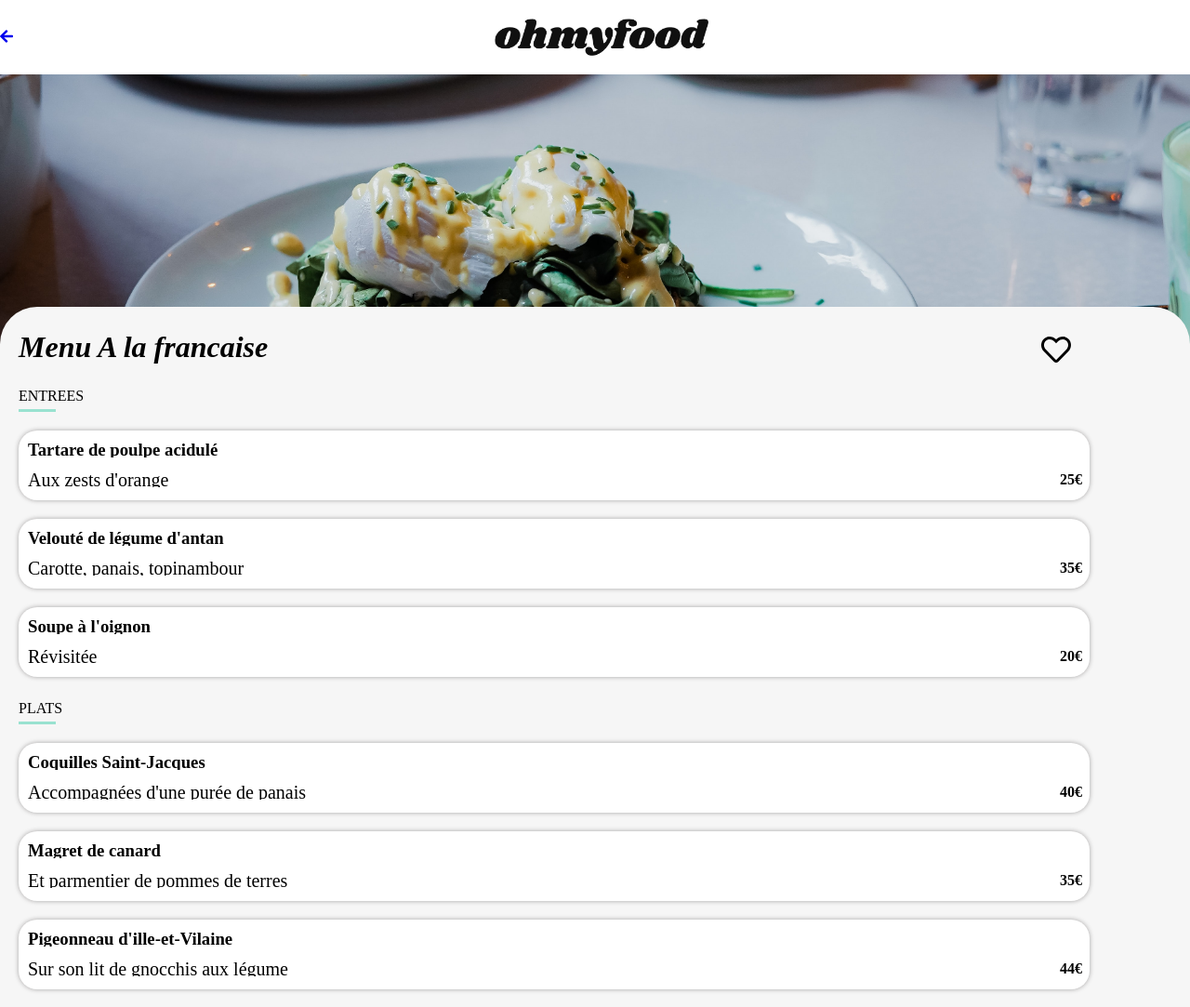
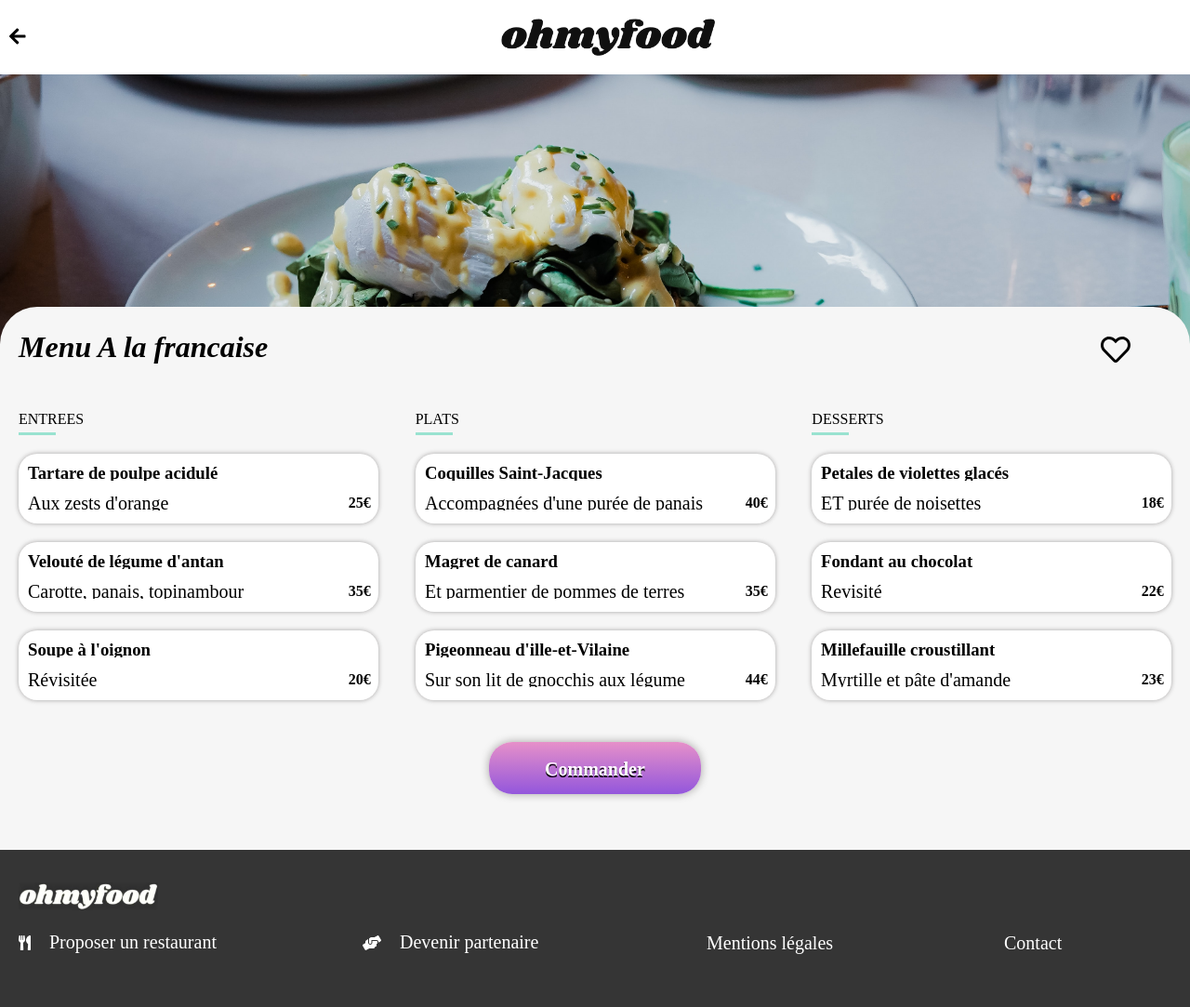
Before and after one commit to MMbaka/Michel_MBAKA_3_17032021, a website: page html/menuf.html in a window 1280 px wide. Shown: the top 1083 px of the page at 93% size. Drawn offline with Linux system fonts and the light colour scheme.

Commit message:
Mise à jour

```diff
--- a/html/menuf.html
+++ b/html/menuf.html
@@ -14,7 +14,7 @@
     </head>
     <body>
         <header class="hder">
-            <a href="../index.html" title="Page precédente"><i class="fas fa-arrow-left"></i></a>
+            <a href="../index.html" title="Page precédente"><i class="hder__i fas fa-arrow-left"></i></a>
             <div class="hder__logo">
                 <img
                     src="../img/logo/ohmyfood.png"
@@ -30,144 +30,146 @@
         </div>
         <div class="mnu">
             <div class="mnu_tit">
-                <div class="mnu_tit--i">
+                <span class="mnu_tit--i">
                    Menu A la francaise
-                </div>
-                <a href="#" title="Si vous adorez">
-                    <div class="mnu_tit--ii resto_img--1-iiii">
+                </span>
+                <div class="mnu_tit--ii resto_img--1-iiii">
+                    <a href="#" title="Si vous adorez">
                         <i class="resto_img--1-iiii_v far fa-heart fa-2x"></i>
                         <i class="resto_img--1-iiii_w fas fa-heart fa-2x"></i>
-                    </div>
                     </a>
-        </div>
-            <div class="mnu_ent"><!--Section Entrées-->
-                <div class="mnu_ent--tit">
+                </div>
+            </div>
+            <div class="mnu_bloc">
+            <div class="mnu_bloc_ent"><!--Section Entrées-->
+                <div class="mnu_bloc_ent--tit">
                     ENTREES
                 </div>
-                <section class="mnu_ent--lst">
-                    <div class="mnu_ent--lst-1  delay-0">
-                        <div class="mnu_ent--lst-1i ">
-                            <h3 class="mnu_ent--lst-1i_1 ">Tartare de poulpe acidulé</h3>
-                            <p class="mnu_ent--lst-1i_2 ">Aux zests d'orange</p>
+                <section class="mnu_bloc_ent--lst">
+                    <div class="mnu_bloc_ent--lst-1  delay-0">
+                        <div class="mnu_bloc_ent--lst-1i ">
+                            <h3 class="mnu_bloc_ent--lst-1i_1 ">Tartare de poulpe acidulé</h3>
+                            <p class="mnu_bloc_ent--lst-1i_2 ">Aux zests d'orange</p>
                         </div>
-                        <div class="mnu_ent--lst-1ii ">25€</div>
-                        <div class="mnu_ent--lst-1iii ">
-                            <div class="mnu_ent--lst-1iii_v ">
-                                <i class="mnu_ent--lst-1iii_v_1 fas fa-check-circle" style=" color:white;font-size: 25px"></i>
+                        <div class="mnu_bloc_ent--lst-1ii ">25€</div>
+                        <div class="mnu_bloc_ent--lst-1iii ">
+                            <div class="mnu_bloc_ent--lst-1iii_v ">
+                                <i class="mnu_bloc_ent--lst-1iii_v_1 fas fa-check-circle" style=" color:white;font-size: 25px"></i>
                             </div>
                         </div>
                     </div>
-                    <div class="mnu_ent--lst-1  delay-1">
-                        <div class="mnu_ent--lst-1i ">
-                            <h3 class="mnu_ent--lst-1i_1 ">Velouté de légume d'antan</h3>
-                            <p class="mnu_ent--lst-1i_2 ">Carotte, panais, topinambour</p>
+                    <div class="mnu_bloc_ent--lst-1  delay-1">
+                        <div class="mnu_bloc_ent--lst-1i ">
+                            <h3 class="mnu_bloc_ent--lst-1i_1 ">Velouté de légume d'antan</h3>
+                            <p class="mnu_bloc_ent--lst-1i_2 ">Carotte, panais, topinambour</p>
                         </div>
-                        <div class="mnu_ent--lst-1ii ">35€</div>
-                        <div class="mnu_ent--lst-1iii ">
-                            <div class="mnu_ent--lst-1iii_v ">
-                                <i class="mnu_ent--lst-1iii_v_1 fas fa-check-circle" style=" color:white;font-size: 25px"></i>
+                        <div class="mnu_bloc_ent--lst-1ii ">35€</div>
+                        <div class="mnu_bloc_ent--lst-1iii ">
+                            <div class="mnu_bloc_ent--lst-1iii_v ">
+                                <i class="mnu_bloc_ent--lst-1iii_v_1 fas fa-check-circle" style=" color:white;font-size: 25px"></i>
                             </div>
                         </div>
                     </div>
-                    <div class="mnu_ent--lst-1  delay-2">
-                        <div class="mnu_ent--lst-1i ">
-                            <h3 class="mnu_ent--lst-1i_1 ">Soupe à l'oignon</h3>
-                            <p class="mnu_ent--lst-1i_2 ">Révisitée</p>
+                    <div class="mnu_bloc_ent--lst-1  delay-2">
+                        <div class="mnu_bloc_ent--lst-1i ">
+                            <h3 class="mnu_bloc_ent--lst-1i_1 ">Soupe à l'oignon</h3>
+                            <p class="mnu_bloc_ent--lst-1i_2 ">Révisitée</p>
                         </div>
-                        <div class="mnu_ent--lst-1ii ">20€</div>
-                        <div class="mnu_ent--lst-1iii ">
-                            <div class="mnu_ent--lst-1iii_v ">
-                                <i class="mnu_ent--lst-1iii_v_1 fas fa-check-circle" style=" color:white;font-size: 25px"></i>
+                        <div class="mnu_bloc_ent--lst-1ii ">20€</div>
+                        <div class="mnu_bloc_ent--lst-1iii ">
+                            <div class="mnu_bloc_ent--lst-1iii_v ">
+                                <i class="mnu_bloc_ent--lst-1iii_v_1 fas fa-check-circle" style=" color:white;font-size: 25px"></i>
                             </div>
                         </div>
                     </div>
                 </section>
             </div>
-            <div class="mnu_plat"><!--Section Plats-->
-                <div class="mnu_plat--tit">
+            <div class="mnu_bloc_plat"><!--Section Plats-->
+                <div class="mnu_bloc_plat--tit">
                     PLATS
                 </div>
-                <section class="mnu_plat--lst">
-                    <div class="mnu_plat--lst-1  delay-3">
-                        <div class="mnu_plat--lst-1i ">
-                            <h3 class="mnu_plat--lst-1i_1 ">Coquilles Saint-Jacques</h3>
-                            <p class="mnu_plat--lst-1i_2 ">Accompagnées d'une purée de panais</p>
+                <section class="mnu_bloc_plat--lst">
+                    <div class="mnu_bloc_plat--lst-1  delay-3">
+                        <div class="mnu_bloc_plat--lst-1i ">
+                            <h3 class="mnu_bloc_plat--lst-1i_1 ">Coquilles Saint-Jacques</h3>
+                            <p class="mnu_bloc_plat--lst-1i_2 ">Accompagnées d'une purée de panais</p>
                         </div>
-                        <div class="mnu_plat--lst-1ii ">40€</div>
-                        <div class="mnu_plat--lst-1iii ">
-                            <div class="mnu_plat--lst-1iii_v ">
-                                <i class="mnu_plat--lst-1iii_v_1 fas fa-check-circle" style=" color:white;font-size: 25px"></i>
+                        <div class="mnu_bloc_plat--lst-1ii ">40€</div>
+                        <div class="mnu_bloc_plat--lst-1iii ">
+                            <div class="mnu_bloc_plat--lst-1iii_v ">
+                                <i class="mnu_bloc_plat--lst-1iii_v_1 fas fa-check-circle" style=" color:white;font-size: 25px"></i>
                             </div>
                         </div>
                     </div>
-                    <div class="mnu_plat--lst-1  delay-4">
-                        <div class="mnu_plat--lst-1i ">
-                            <h3 class="mnu_plat--lst-1i_1 ">Magret de canard</h3>
-                            <p class="mnu_plat--lst-1i_2 ">Et parmentier de pommes de terres</p>
+                    <div class="mnu_bloc_plat--lst-1  delay-4">
+                        <div class="mnu_bloc_plat--lst-1i ">
+                            <h3 class="mnu_bloc_plat--lst-1i_1 ">Magret de canard</h3>
+                            <p class="mnu_bloc_plat--lst-1i_2 ">Et parmentier de pommes de terres</p>
                         </div>
-                        <div class="mnu_plat--lst-1ii ">35€</div>
-                        <div class="mnu_plat--lst-1iii ">
-                            <div class="mnu_plat--lst-1iii_v ">
-                                <i class="mnu_plat--lst-1iii_v_1 fas fa-check-circle" style=" color:white;font-size: 25px"></i>
+                        <div class="mnu_bloc_plat--lst-1ii ">35€</div>
+                        <div class="mnu_bloc_plat--lst-1iii ">
+                            <div class="mnu_bloc_plat--lst-1iii_v ">
+                                <i class="mnu_bloc_plat--lst-1iii_v_1 fas fa-check-circle" style=" color:white;font-size: 25px"></i>
                             </div>
                         </div>
                     </div>
-                    <div class="mnu_plat--lst-1  delay-5">
-                        <div class="mnu_plat--lst-1i ">
-                            <h3 class="mnu_plat--lst-1i_1 ">Pigeonneau d'ille-et-Vilaine</h3>
-                            <p class="mnu_plat--lst-1i_2 ">Sur son lit de gnocchis aux légume</p>
+                    <div class="mnu_bloc_plat--lst-1  delay-5">
+                        <div class="mnu_bloc_plat--lst-1i ">
+                            <h3 class="mnu_bloc_plat--lst-1i_1 ">Pigeonneau d'ille-et-Vilaine</h3>
+                            <p class="mnu_bloc_plat--lst-1i_2 ">Sur son lit de gnocchis aux légume</p>
                         </div>
-                        <div class="mnu_plat--lst-1ii ">44€</div>
-                        <div class="mnu_plat--lst-1iii ">
-                            <div class="mnu_plat--lst-1iii_v ">
-                                <i class="mnu_plat--lst-1iii_v_1 fas fa-check-circle" style=" color:white;font-size: 25px"></i>
+                        <div class="mnu_bloc_plat--lst-1ii ">44€</div>
+                        <div class="mnu_bloc_plat--lst-1iii ">
+                            <div class="mnu_bloc_plat--lst-1iii_v ">
+                                <i class="mnu_bloc_plat--lst-1iii_v_1 fas fa-check-circle" style=" color:white;font-size: 25px"></i>
                             </div>
                         </div>
                     </div>
                 </section>
             </div>
-            <div class="mnu_dess"><!--DESSERTS-->
-                <div class="mnu_dess--tit">
+            <div class="mnu_bloc_dess"><!--DESSERTS-->
+                <div class="mnu_bloc_dess--tit">
                     DESSERTS
                 </div>
-                <section class="mnu_dess--lst">
-                    <div class="mnu_dess--lst-1  delay-6">
-                        <div class="mnu_dess--lst-1i ">
-                            <h3 class="mnu_dess--lst-1i_1 ">Petales de violettes glacés</h3>
-                            <p class="mnu_dess--lst-1i_2 ">ET purée de noisettes</p>
+                <section class="mnu_bloc_dess--lst">
+                    <div class="mnu_bloc_dess--lst-1  delay-6">
+                        <div class="mnu_bloc_dess--lst-1i ">
+                            <h3 class="mnu_bloc_dess--lst-1i_1 ">Petales de violettes glacés</h3>
+                            <p class="mnu_bloc_dess--lst-1i_2 ">ET purée de noisettes</p>
                         </div>
-                        <div class="mnu_dess--lst-1ii ">18€</div>
-                        <div class="mnu_dess--lst-1iii ">
-                            <div class="mnu_dess--lst-1iii_v ">
-                                <i class="mnu_dess--lst-1iii_v_1 fas fa-check-circle" style=" color:white;font-size: 25px"></i>
+                        <div class="mnu_bloc_dess--lst-1ii ">18€</div>
+                        <div class="mnu_bloc_dess--lst-1iii ">
+                            <div class="mnu_bloc_dess--lst-1iii_v ">
+                                <i class="mnu_bloc_dess--lst-1iii_v_1 fas fa-check-circle" style=" color:white;font-size: 25px"></i>
                             </div>
                         </div>
                     </div>
-                    <div class="mnu_dess--lst-1  delay-7">
-                        <div class="mnu_dess--lst-1i ">
-                            <h3 class="mnu_dess--lst-1i_1 ">Fondant au chocolat</h3>
-                            <p class="mnu_dess--lst-1i_2 ">Revisité</p>
+                    <div class="mnu_bloc_dess--lst-1  delay-7">
+                        <div class="mnu_bloc_dess--lst-1i ">
+                            <h3 class="mnu_bloc_dess--lst-1i_1 ">Fondant au chocolat</h3>
+                            <p class="mnu_bloc_dess--lst-1i_2 ">Revisité</p>
                         </div>
-                        <div class="mnu_dess--lst-1ii ">22€</div>
-                        <div class="mnu_dess--lst-1iii ">
-                            <div class="mnu_dess--lst-1iii_v ">
-                                <i class="mnu_dess--lst-1iii_v_1 fas fa-check-circle" style=" color:white;font-size: 25px"></i>
+                        <div class="mnu_bloc_dess--lst-1ii ">22€</div>
+                        <div class="mnu_bloc_dess--lst-1iii ">
+                            <div class="mnu_bloc_dess--lst-1iii_v ">
+                                <i class="mnu_bloc_dess--lst-1iii_v_1 fas fa-check-circle" style=" color:white;font-size: 25px"></i>
                             </div>
                         </div>
                     </div>
-                    <div class="mnu_dess--lst-1  delay-8">
-                        <div class="mnu_dess--lst-1i ">
-                            <h3 class="mnu_dess--lst-1i_1 ">Millefauille croustillant</h3>
-                            <p class="mnu_dess--lst-1i_2 ">Myrtille et pâte d'amande</p>
+                    <div class="mnu_bloc_dess--lst-1  delay-8">
+                        <div class="mnu_bloc_dess--lst-1i ">
+                            <h3 class="mnu_bloc_dess--lst-1i_1 ">Millefauille croustillant</h3>
+                            <p class="mnu_bloc_dess--lst-1i_2 ">Myrtille et pâte d'amande</p>
                         </div>
-                        <div class="mnu_dess--lst-1ii ">23€</div>
-                        <div class="mnu_dess--lst-1iii ">
-                            <div class="mnu_dess--lst-1iii_v ">
-                                <i class="mnu_dess--lst-1iii_v_1 fas fa-check-circle" style=" color:white;font-size: 25px"></i>
+                        <div class="mnu_bloc_dess--lst-1ii ">23€</div>
+                        <div class="mnu_bloc_dess--lst-1iii ">
+                            <div class="mnu_bloc_dess--lst-1iii_v ">
+                                <i class="mnu_bloc_dess--lst-1iii_v_1 fas fa-check-circle" style=" color:white;font-size: 25px"></i>
                             </div>
                         </div>
                     </div>
                 </section>
+            </div>
             </div>
             <div class="nav__tit--btn">
                 <a href="#" class="nav__tit--btn-action">
--- a/sass/layout/_header.scss
+++ b/sass/layout/_header.scss
@@ -6,6 +6,11 @@
     width: 100%;
     height: auto;
     padding: 0;
+    &__i{
+        margin-left: 10px;
+        color: $color-accent;
+        font-size: 20px;
+    }
     &__logo {
         width: 100%;
         height: 5rem;
--- a/sass/pages/_menus.scss
+++ b/sass/pages/_menus.scss
@@ -22,7 +22,7 @@
     &_tit{
         display: flex;
         justify-content: space-between;
-        width: 90%;
+        width: 95%;
         height: auto;
         margin: 25px 20px ;
         &--i{
@@ -35,8 +35,12 @@
             margin-top: 5px;
         }
     }
+    &_bloc{
+        width: 100%;
+        height: auto;
+        display: flex;
         &_ent,&_plat,&_dess{
-        width: 90%;
+            width: 35%;
             height: auto;
             margin: 25px 20px ;
                 &--tit{
@@ -62,3 +66,18 @@
 
         }
     }
+    @media only screen and (max-width: 800px) {
+        &_bloc{
+            width: 100%;
+            height: auto;
+            display: flex;
+            flex-direction: column;
+            &_ent,&_plat,&_dess{
+                width: 90%;
+                height: auto;
+                margin: 25px 20px ;
+
+            }
+        }
+    }
+}
```
Also changed, not shown: html/menud.html (+90 -88 lines), html/menue.html (+1 -1 lines), html/menup.html (+90 -88 lines), sass/style.css, 1 other file. Lines whose indentation alone changed are shown as unchanged.
